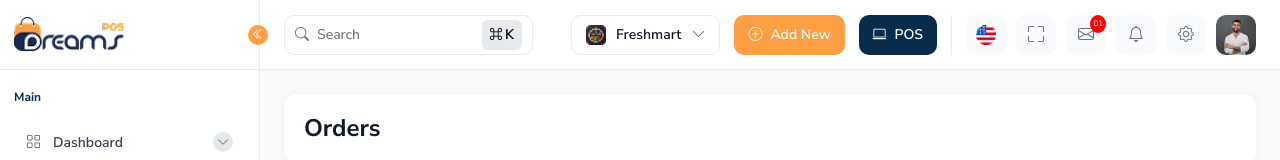
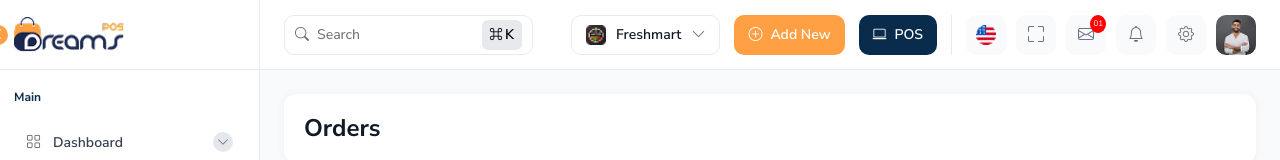
Before and after one commit to abhinav731996/dreams-pos-admin-dashboard, a React (Vite) app: page /orders in a window 1280 px wide. Shown: the top 160 px of the page. Built offline with nearby package versions, Linux system fonts and the light colour scheme; sample sign-in values are in the browser's storage.

Commit message:
change in navbar

```diff
--- a/src/assets/styles/scss/navbar.scss
+++ b/src/assets/styles/scss/navbar.scss
@@ -10,9 +10,7 @@
 
   border-bottom: 1px solid $border;
 
-  position: sticky;
   top: 0;
-  // z-index: 99;
 
   .navbar-left {
     display: flex;
```
